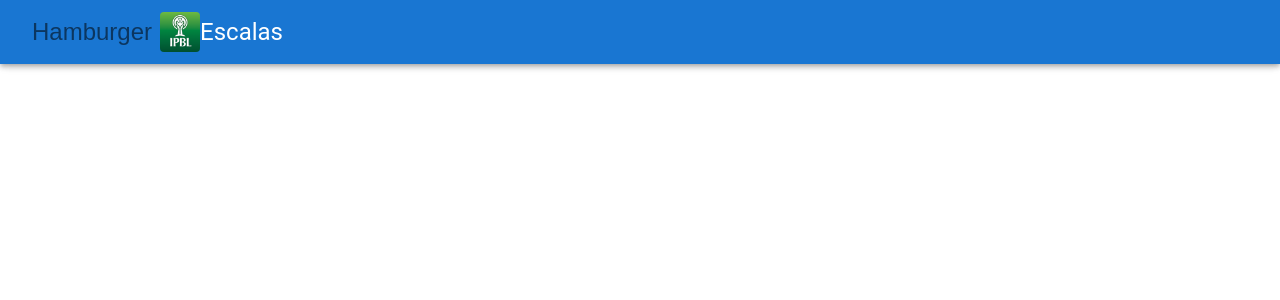
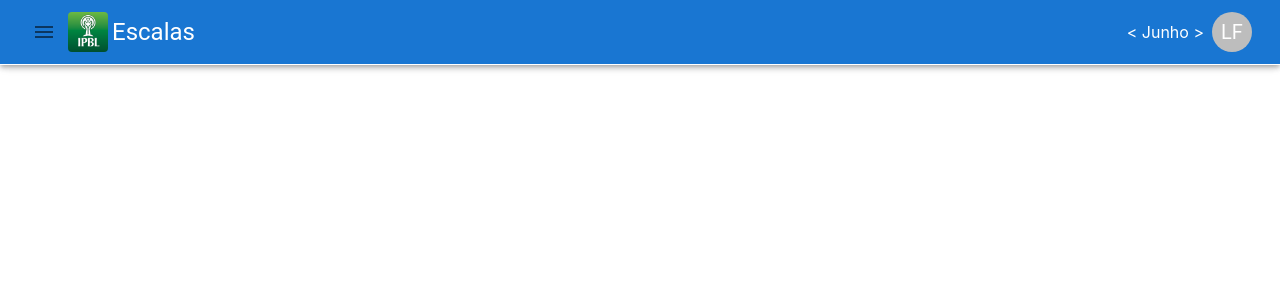
Before and after one commit to LeoFuna/nosso-louvor, a Next.js app: page /dashboards/scale in a window 1280 px wide. Shown: the top 300 px of the page. Built offline with nearby package versions, Linux system fonts and the light colour scheme.

Commit message:
feat: appLayout core

```diff
--- a/imports/core/layouts/AppLayout.tsx
+++ b/imports/core/layouts/AppLayout.tsx
@@ -1,29 +1,70 @@
-import { AppBar, Toolbar, Typography, IconButton, Avatar } from "@mui/material";
+import { AppBar, Toolbar, Typography, IconButton, Avatar, Box } from "@mui/material";
+import { makeStyles } from '@mui/styles';
+import { Menu } from "@material-ui/icons";
 import Head from "next/head";
+import { ReactNode } from "react";
 
 interface AppLayoutInterface {
   title: string,
+  children: ReactNode,
+  disableHamburguer?: boolean,
 }
+
+const useStyles = makeStyles({
+  appBar: {
+    borderBottomWidth: 1,
+    borderBottomStyle: 'solid',
+  },
+  toolBar: {
+    display: 'flex',
+    justifyContent: 'space-between',
+    alignItems: 'center',
+  },
+  stdMargin: {
+    margin: '4px',
+  },
+});
 
 function AppLayout({
   title,
+  children,
+  disableHamburguer = false,
 }: AppLayoutInterface) {
+  const classes = useStyles();
   return (
     <>
       <Head>
         <title>{title}</title>
       </Head>
-      <AppBar>
-        <Toolbar>
-          <IconButton>
-            Hamburger
-          </IconButton>
-          <Avatar variant='rounded' src='/ipbl-logo.png' />
-          <Typography variant='h5'>
-            {title}
-          </Typography>
+      <AppBar className={classes.appBar}>
+        <Toolbar className={classes.toolBar}>
+          <Box className={classes.toolBar}>
+           { !disableHamburguer &&
+            <IconButton className={classes.stdMargin}>
+              <Menu />
+            </IconButton> }
+            <Avatar className={classes.stdMargin} variant='rounded' src='/ipbl-logo.png' />
+            <Typography className={classes.stdMargin} variant='h5'>
+              {title}
+            </Typography>
+          </Box>
+          <Box className={classes.toolBar}>
+            <Box className={classes.stdMargin}>
+              {'< Junho >'}
+            </Box>
+            <div className={classes.stdMargin}>
+              <Avatar>
+                LF
+              </Avatar>
+            </div>
+          </Box>
         </Toolbar>
       </AppBar>
+      <main>
+        <Box pl={3} pr={3}>
+          {children}
+        </Box>
+      </main>
     </>
   );
 }
```
